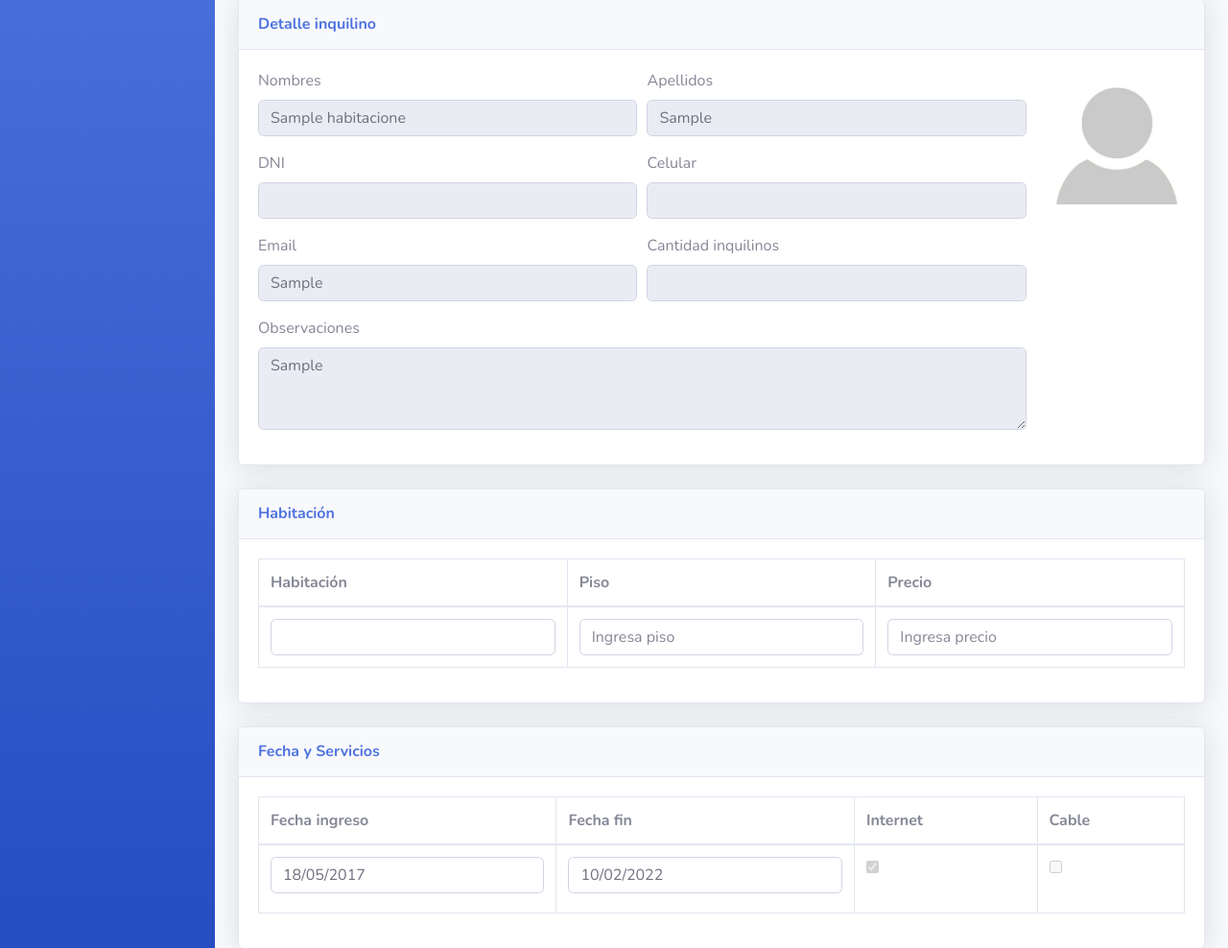
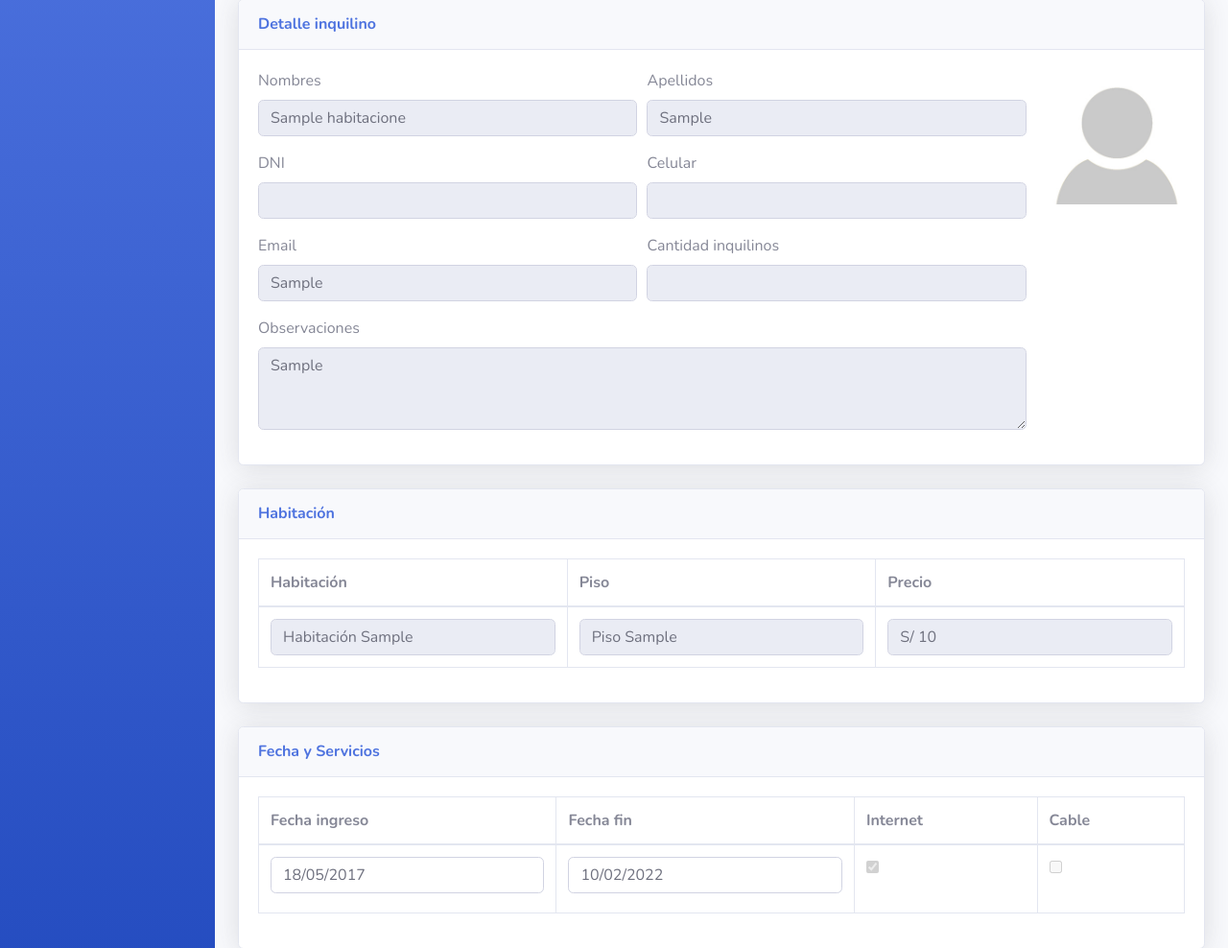
Before and after one commit to Sp4mm3rs/myflasts_isil, a PHP site: the page made by detalle-inquilino.php in a window 1280 px wide. Shown: the part 309-1297 px from the top of the page at 96% size. Run offline with PHP 8.4, Linux system fonts and the light colour scheme; tables that the repository leaves empty or names only in its code hold one stand-in row (values such as "Sample post").

Commit message:
detalle inquilino

```diff
--- a/detalle-inquilino.php
+++ b/detalle-inquilino.php
@@ -148,31 +148,18 @@
                                                 <th>Habitación</th>
                                                 <th>Piso</th>
                                                 <th>Precio</th>
-                                                        <!-- <th>Acción</th> -->
                                             </tr>
                                         </thead>
 
                                         <tbody>
                                             <tr>
-                                                        <td> <input type="number" class="form-control" id="inq_habitacion" name="inq_habitacion" value="Habitación <?php echo $inquilino['nro_habitacion'] ?>"> </td>
-                                                        <td><input type="number" class="form-control" id="inq_habitacion" name="inq_habitacion" placeholder="Ingresa piso"></td>
-                                                        <td><input type="number" class="form-control" id="inq_habitacion" name="inq_habitacion" placeholder="Ingresa precio"></td>
+                                                <td> <input type="text" class="form-control" id="inq_habitacion" name="inq_habitacion" value="Habitación <?php echo $inquilino['nro_habitacion'] ?>" disabled> </td>
+                                                <td><input type="text" class="form-control" id="inq_habitacion" name="inq_habitacion" value="Piso <?php echo $inquilino['nro_piso'] ?>" disabled></td>
+                                                <td><input type="text" class="form-control" id="inq_habitacion" name="inq_habitacion" value="S/ <?php echo $inquilino['precio'] ?>" disabled></td>
                                             </tr>
                                         </tbody>
                                     </table>
                                 </div>
-
-                                <!-- <div class="form-group row">
-                                    <div class="col-md-3">
-                                        <p>Habitación <?php echo $inquilino['nro_habitacion'] ?></p>
-                                    </div>
-                                    <div class="col-md-3">
-                                        <p>Piso <?php echo $inquilino['nro_piso'] ?></p>
-                                    </div>
-                                    <div class="col-md-3">
-                                        <p>S/ <?php echo $inquilino['precio'] ?></p>
-                                    </div>
-                                </div> -->
                             </div>
                         </div>
                         <div class="card shadow mb-4">
```
Also changed, not shown: ingresar-inquilino.php (+0 -8 lines). Lines whose indentation alone changed are shown as unchanged.
